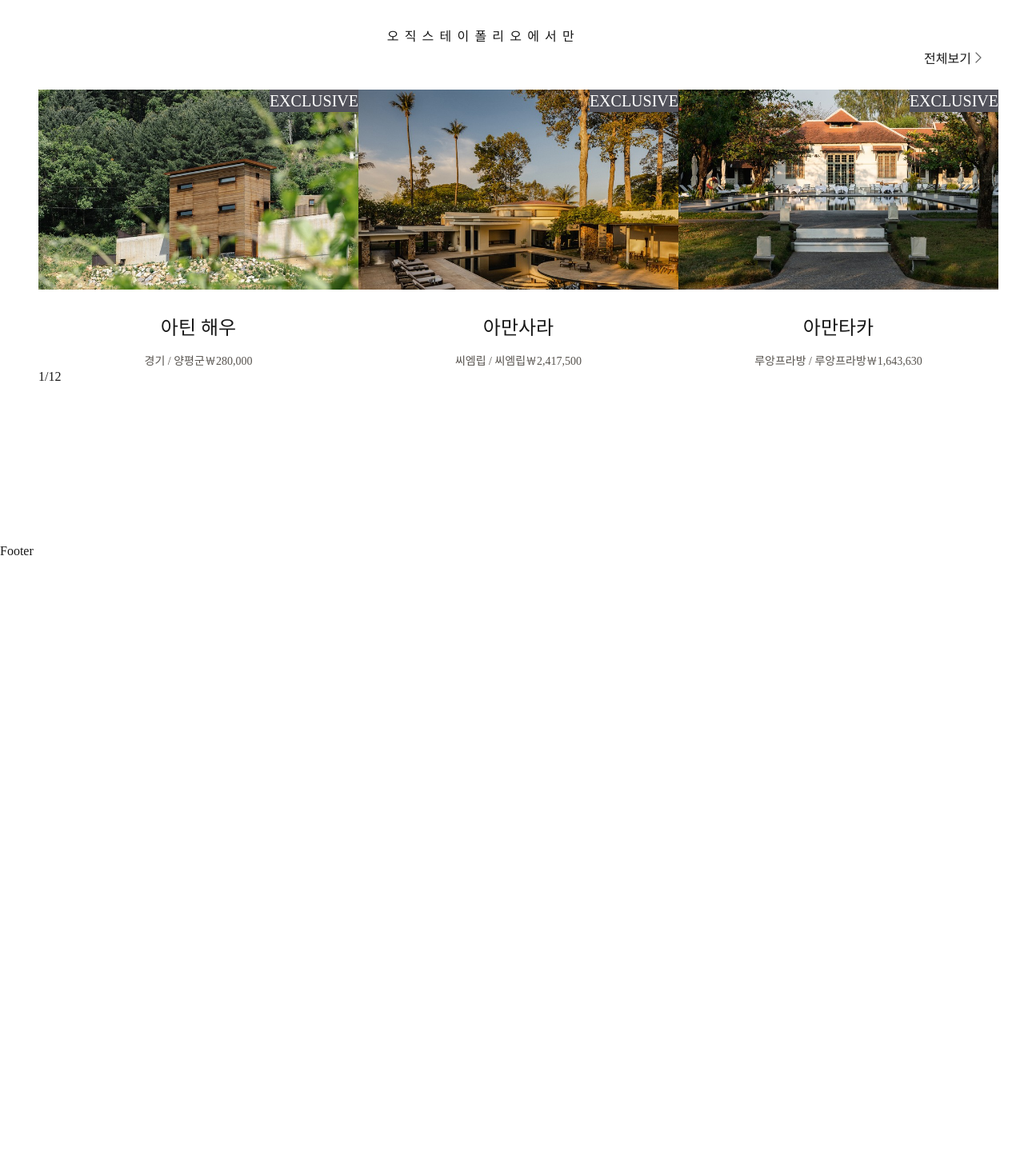
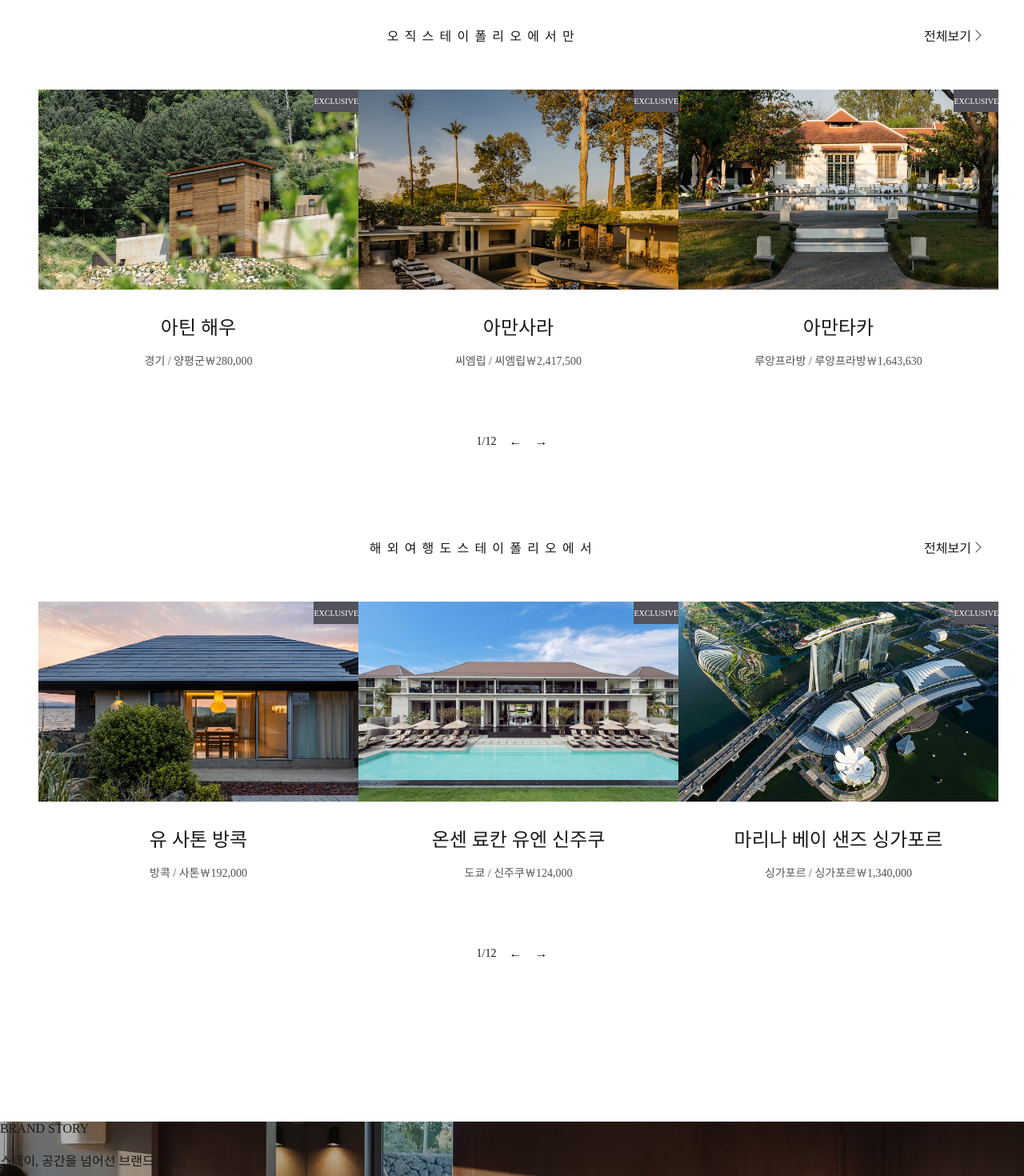
Before and after one commit to s2s2hyun/clone_study, a Next.js app: page / in a window 1280 px wide. Shown: the part 1080-2550 px from the top of the page at 80% size. Before the commit the page ends 1778 px from the top, so only its background shows below. Built offline with nearby package versions, Linux system fonts and the light colour scheme; a web font is replaced by a local one.

Commit message:
tailwind study

```diff
--- a/src/app/page.tsx
+++ b/src/app/page.tsx
@@ -2,10 +2,11 @@ import Image from "next/image";
 import FirstImg from "../../public/assets/houseimg/147586a9404de611673368d935d8f643aa719625.webp";
 import HouseTextImg from "../../public/assets/textImg/d7eb664f8cd1a5e2ad2240f4e80e6c89a9a23ac9.jpg";
 import MainListSection from "@/components/main/MainListSection";
+import MainDividerLine from "@/components/main/MainDividerLine";
 export default function Home() {
   return (
-    <main className="flex flex-col px-12 ">
-      <section className="w-full">
+    <main className="">
+      <section className="w-full flex flex-col px-12">
         <div className="relative">
           <Image src={FirstImg} alt="${house-img}" className="w-full" />
           <div className="absolute w-[320px] h-[320px]  bg-white top-1/2  right-[70px] -mt-[150px] py-[30px] items-center justify-center text-center">
@@ -30,6 +31,7 @@ export default function Home() {
         </div>
         <MainListSection />
       </section>
+      <MainDividerLine />
     </main>
   );
 }
--- /dev/null
+++ b/src/components/main/MainDividerLine.tsx
@@ -0,0 +1,14 @@
+import React from "react";
+
+export default function MainDividerLine() {
+  return (
+    <section>
+      <div className="w-full h-[350px]  bg-black bg-middle-bg bg-no-repeat bg-center bg-cover justify-center items-center">
+        <span>BRAND STORY</span>
+        <br />
+        <br />
+        <span>스테이, 공간을 넘어선 브랜드 가치</span>
+      </div>
+    </section>
+  );
+}
--- a/src/components/main/MainListSection.tsx
+++ b/src/components/main/MainListSection.tsx
@@ -2,43 +2,20 @@ import React from "react";
 import ThinRightArrowImg from "../../../public/assets/icon/thin-right-arrow.svg";
 import Image from "next/image";
 import { domesticData } from "@/constans/DomesticList";
+import { InternationalData } from "@/constans/InternationalList";
+
+import TitleBanner from "./components/TitleBanner";
+import ItemList from "./components/ItemList";
 
 export default function MainListSection() {
   return (
     <section>
       <div className="mt-[110px] mx-auto mb-[200px] max-w-[1330px]">
-        <div className="text-center font-light relative flex justify-between">
-          <div />
-          <p className="tracking-widest mb-14">
-            오 직 스 테 이 폴 리 오 에 서 만
-          </p>
-          <a className="flex items-center">
-            전체보기 <Image src={ThinRightArrowImg} alt="arrow-right" />
-          </a>
-        </div>
-        <ul className="list-none flex justify-between ">
-          {domesticData.map((item, index) => (
-            <li key={index} className="cursor-pointer">
-              <div
-                className="w-full h-[250px] bg-center bg-cover min-w-[400px] relative"
-                style={{ backgroundImage: `url(${item.image})` }}>
-                <div className="absolute right-0 bg-zinc-600 h-[28px]  flex items-center  ">
-                  <span className="text-center text-[20px] text-white ">
-                    EXCLUSIVE
-                  </span>
-                </div>
-              </div>
-              <p className="text-center mt-8 text-2xl ">{item.name}</p>
-              <div className="flex justify-center mt-4">
-                <p className="text-sm text-stone-600">{item.region}</p>
-                <p className="text-sm text-stone-600">{item.price}</p>
-              </div>
-            </li>
-          ))}
-        </ul>
-        <div className="flex">
-          <p>1/12</p>
-          <div></div>
+        <TitleBanner text="오 직 스 테 이 폴 리 오 에 서 만" />
+        <ItemList data={domesticData} />
+        <div className="mt-[110px] mx-auto mb-[200px]">
+          <TitleBanner text="해 외 여 행 도 스 테 이 폴 리 오 에 서" />
+          <ItemList data={InternationalData} />
         </div>
       </div>
     </section>
--- /dev/null
+++ b/src/components/main/components/ItemList.tsx
@@ -0,0 +1,46 @@
+import React from "react";
+
+interface Item {
+  image: string;
+  name: string;
+  region: string;
+  price: string;
+}
+
+interface ItemListProps {
+  data: Item[];
+}
+
+export default function ItemList({ data }: ItemListProps) {
+  return (
+    <>
+      <ul className="list-none flex justify-between ">
+        {data.map((item, index) => (
+          <li key={index} className="cursor-pointer">
+            <div
+              className="w-full h-[250px] bg-center bg-cover min-w-[400px] relative"
+              style={{ backgroundImage: `url(${item.image})` }}>
+              <div className="absolute right-0 bg-zinc-600 h-[28px]  flex items-center  ">
+                <span className="text-center text-[10px] text-white ">
+                  EXCLUSIVE
+                </span>
+              </div>
+            </div>
+            <p className="text-center mt-8 text-2xl ">{item.name}</p>
+            <div className="flex justify-center mt-4">
+              <p className="text-sm text-stone-600">{item.region}</p>
+              <p className="text-sm text-stone-600">{item.price}</p>
+            </div>
+          </li>
+        ))}
+      </ul>
+      <div className="flex justify-center mt-20 items-center">
+        <p className="font-light text-sm ">1/12</p>
+        <div className="flex ml-4">
+          <p className="mr-4">←</p>
+          <p>→</p>
+        </div>
+      </div>
+    </>
+  );
+}
--- /dev/null
+++ b/src/components/main/components/TitleBanner.tsx
@@ -0,0 +1,19 @@
+import React from "react";
+import Image from "next/image";
+import ThinRightArrowImg from "../../../../public/assets/icon/thin-right-arrow.svg";
+
+interface TitleBannerProps {
+  text: string;
+}
+
+export default function TitleBanner({ text }: TitleBannerProps) {
+  return (
+    <div className="text-center font-light relative flex justify-between">
+      <div />
+      <p className="tracking-widest mb-14">{text}</p>
+      <a className="flex items-center mb-14">
+        전체보기 <Image src={ThinRightArrowImg} alt="arrow-right" />
+      </a>
+    </div>
+  );
+}
--- a/src/constans/InternationalList.ts
+++ b/src/constans/InternationalList.ts
@@ -2,43 +2,43 @@ export const InternationalData = [
   {
     id: 1,
     name: "유 사톤 방콕",
-    image: "https://example.com/image1.jpg",
+    image: "/assets/productImg/147586a9404de611673368d935d8f643aa719625.webp",
     region: "방콕 / 사톤",
     price: "￦192,000",
   },
   {
     id: 2,
     name: "온센 료칸 유엔 신주쿠",
-    image: "https://example.com/image2.jpg",
+    image: "/assets/productImg/e5bd4a56b9137365e017e3aa7bc94f314bddc47f.jpg",
     region: "도쿄 / 신주쿠",
     price: "￦124,000",
   },
   {
     id: 3,
     name: "마리나 베이 샌즈 싱가포르",
-    image: "https://example.com/image3.jpg",
+    image: "/assets/productImg/fd2dd015d8586a0535144f6d69fea66f75316384.jpg",
     region: "싱가포르 / 싱가포르",
     price: "￦1,340,000",
   },
-  {
-    id: 4,
-    name: "더 나카 푸켓",
-    image: "https://example.com/image3.jpg",
-    region: "푸켓 / 카투",
-    price: "￦1,210,000",
-  },
-  {
-    id: 5,
-    name: "파리파리 아파트먼트",
-    image: "https://example.com/image3.jpg",
-    region: "타이난 / 중시",
-    price: "￦147,000",
-  },
-  {
-    id: 6,
-    name: "하마초 호텔 도쿄",
-    image: "https://example.com/image3.jpg",
-    region: "도쿄 / 도쿄",
-    price: "￦154,000",
-  },
+  // {
+  //   id: 4,
+  //   name: "더 나카 푸켓",
+  //   image: "https://example.com/image3.jpg",
+  //   region: "푸켓 / 카투",
+  //   price: "￦1,210,000",
+  // },
+  // {
+  //   id: 5,
+  //   name: "파리파리 아파트먼트",
+  //   image: "https://example.com/image3.jpg",
+  //   region: "타이난 / 중시",
+  //   price: "￦147,000",
+  // },
+  // {
+  //   id: 6,
+  //   name: "하마초 호텔 도쿄",
+  //   image: "https://example.com/image3.jpg",
+  //   region: "도쿄 / 도쿄",
+  //   price: "￦154,000",
+  // },
 ];
--- a/tailwind.config.ts
+++ b/tailwind.config.ts
@@ -14,6 +14,9 @@ const config: Config = {
         abel: ["Abel", "SpoqaHanSans", "sans-serif"],
         sans: ["Droid Sans", "AppleSDGothicNeo", "sans-serif"],
       },
+      backgroundImage: {
+        "middle-bg": "url('/assets/dividerImg/abc8ac48.jpg')",
+      },
     },
   },
   plugins: [],
```
Also changed, not shown: public/assets/dividerImg/abc8ac48.jpg (added), public/assets/icon/arw-bk.png (deleted).
